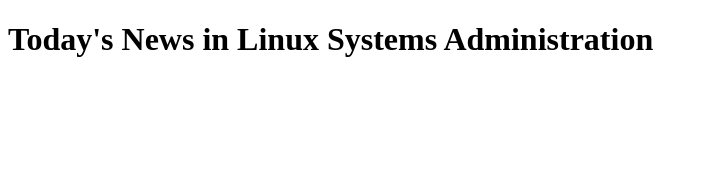
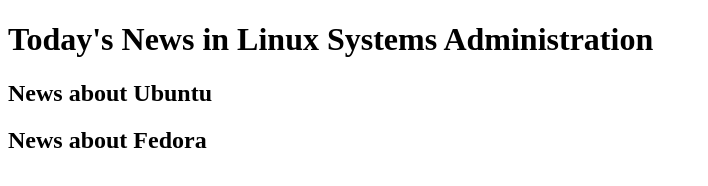
Before and after one commit to cseanburns/semantic2025, a plain HTML site: page news.html in a window 1280 px wide. Shown: the whole page, without its empty margins (0-708 px from the left). Drawn offline with Linux system fonts and the light colour scheme.

Commit message:
Added a few headings to begin organizing document

```diff
--- a/news.html
+++ b/news.html
@@ -5,5 +5,7 @@
     </head>
     <body>
         <h1>Today's News in Linux Systems Administration</h1>
+        <h2>News about Ubuntu</h2>
+        <h2>News about Fedora</h2>
     </body>
 </html>
```
